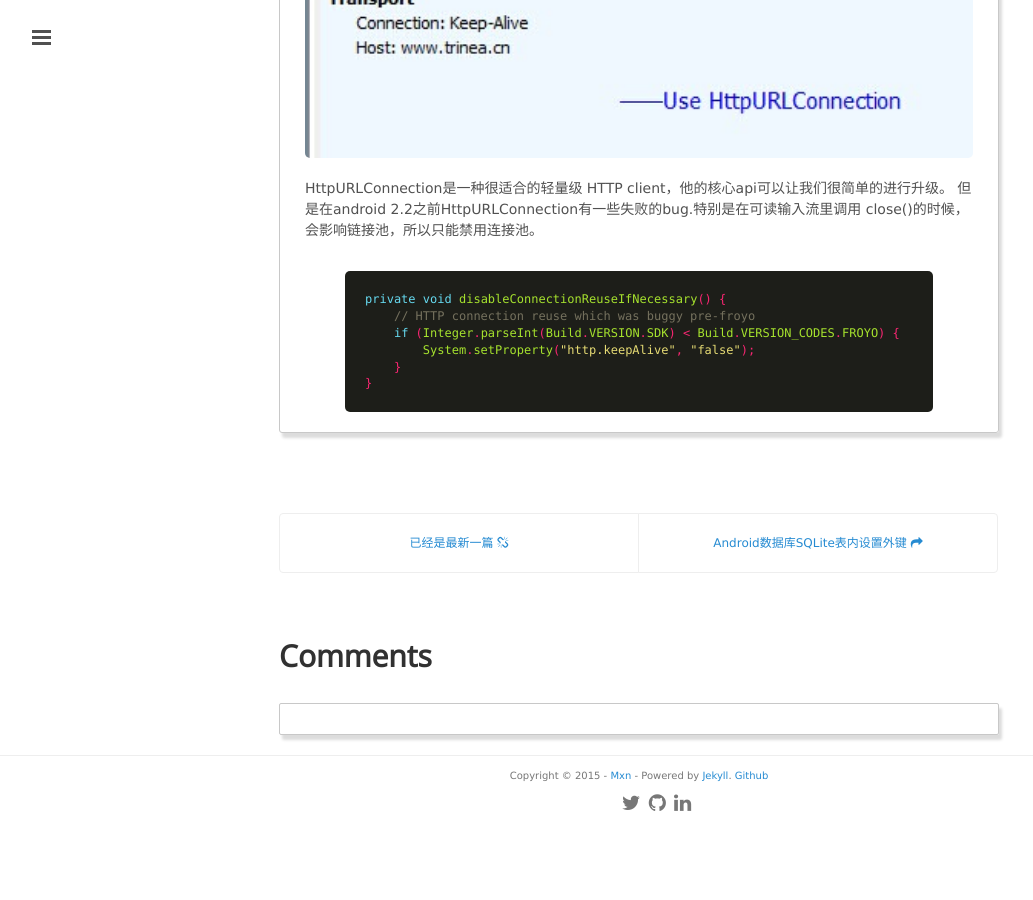
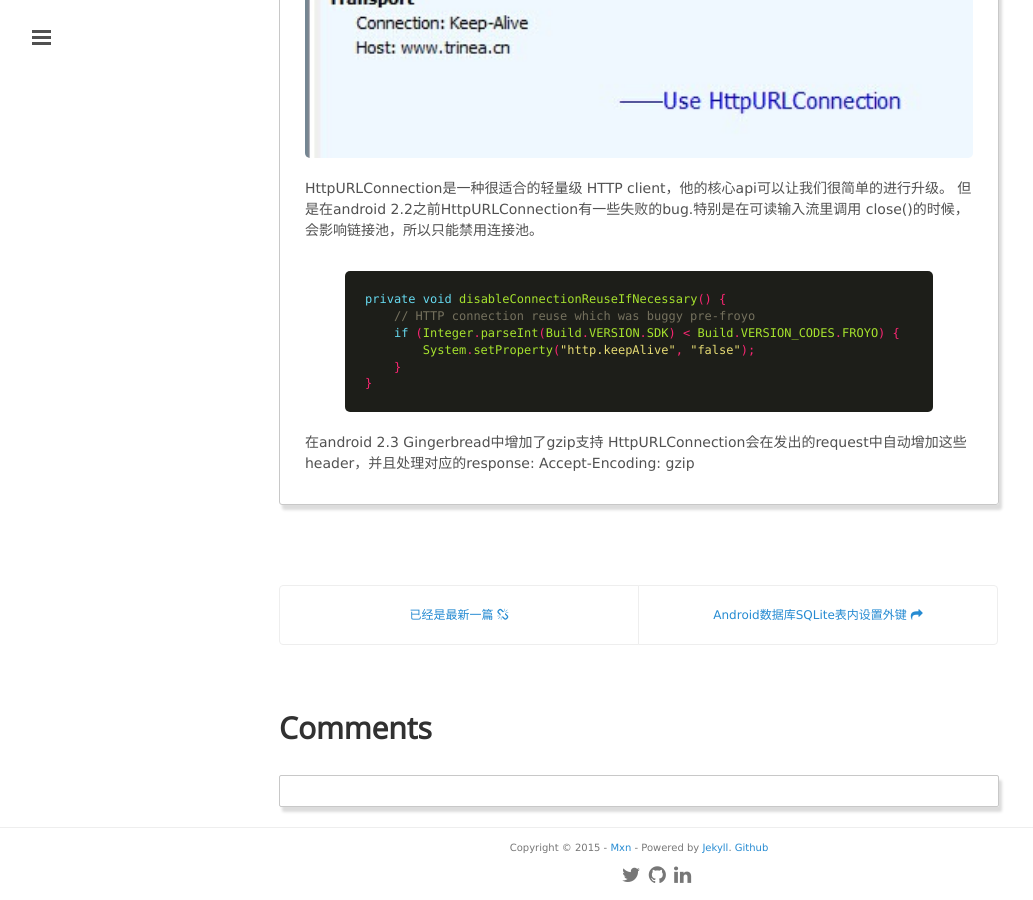
Before and after one commit to mxn21/mxn21.github.io, a Jekyll site: the page built from _posts/2015-6-18-Android’s HTTP Clients.md, in a window 1280 px wide and 900 px high, scrolled down 1100 px. Shown: the whole window, without its empty margins (1-1034 px from the left). Built offline with Jekyll 4.4.1, drawn with Linux system fonts in a browser that asks for light colours; Markdown is read by kramdown in place of the engine named in the settings; comment, search, counter and statistics services are not loaded; before the commit the page ends 1928 px from its top, so only the background shows below that.

Commit message:
Update 2015-6-18-Android’s HTTP Clients.md

```diff
--- a/_posts/2015-6-18-Android’s HTTP Clients.md
+++ b/_posts/2015-6-18-Android’s HTTP Clients.md
@@ -30,3 +30,5 @@
     }
 }
 {% endhighlight  %}
+在android 2.3 Gingerbread中增加了gzip支持 HttpURLConnection会在发出的request中自动增加这些header，并且处理对应的response:
+Accept-Encoding: gzip
```
